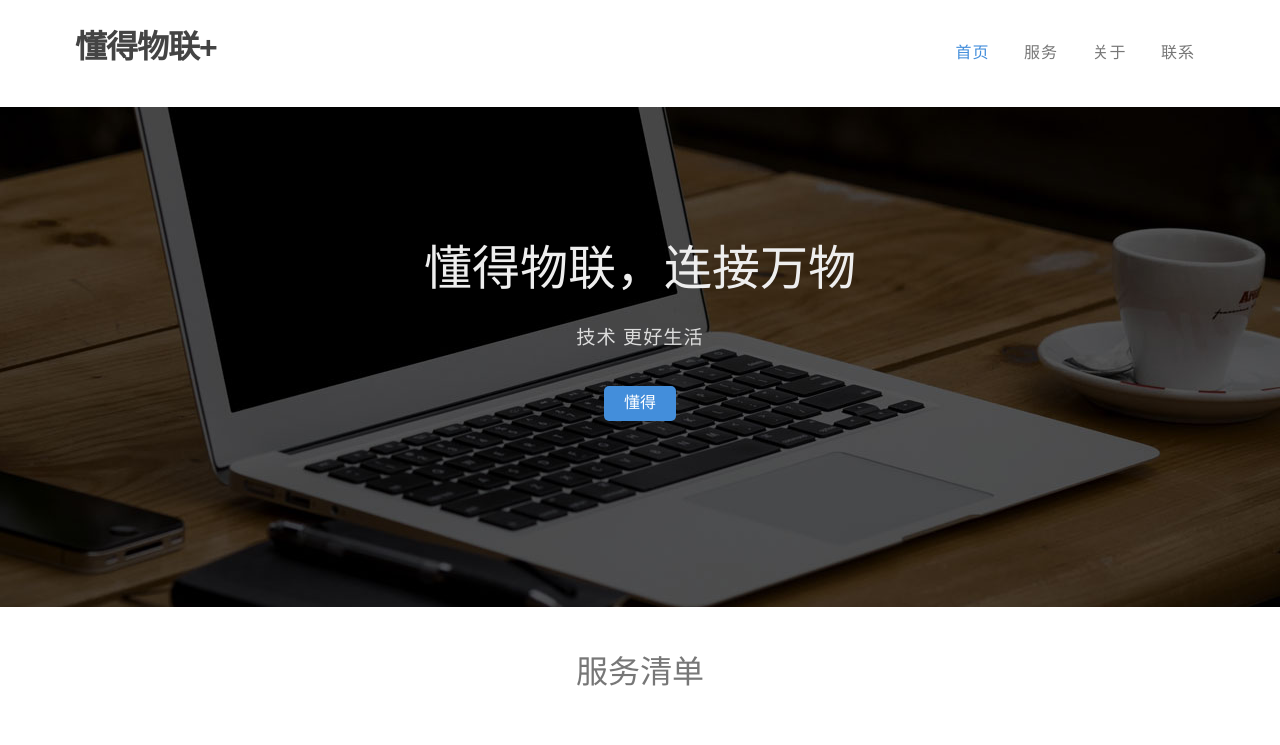
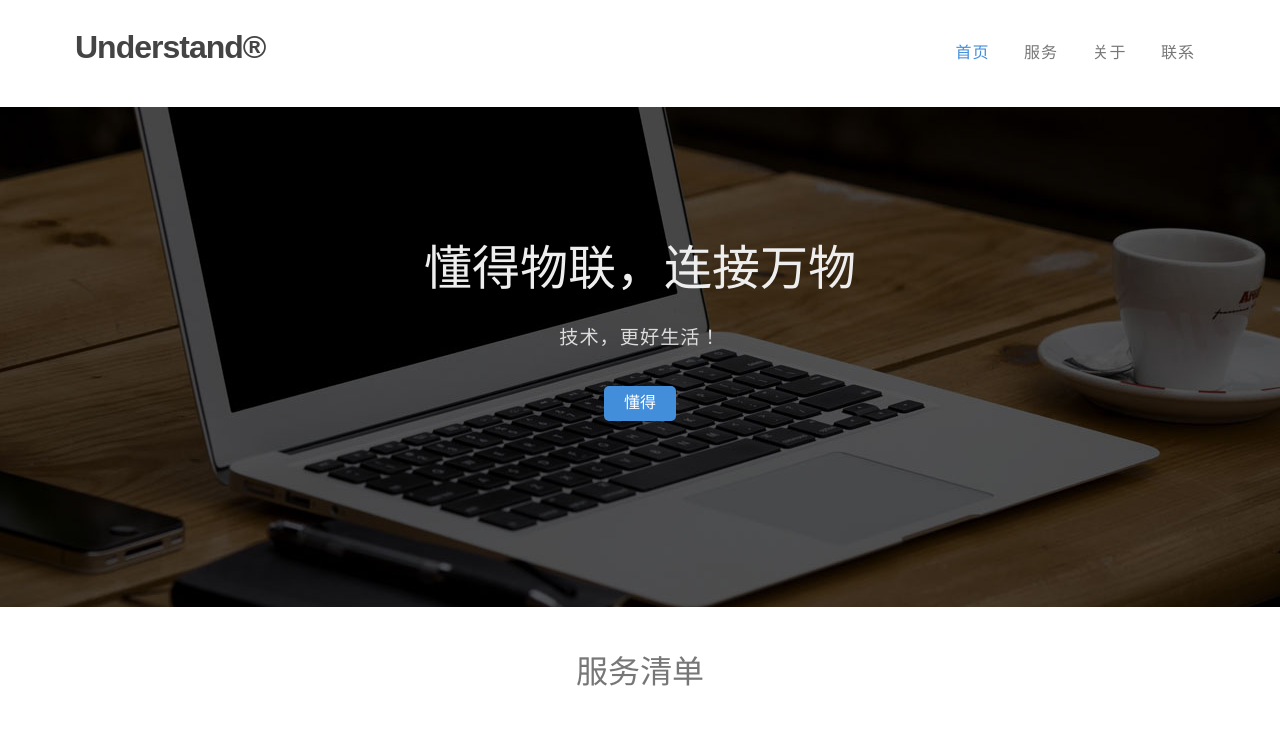
Before and after one commit to dongde/dongde.github.io, a plain HTML site: page index.html in a window 1280 px wide. Shown: the top 745 px of the page. Drawn offline with Linux system fonts and the light colour scheme.

Commit message:
Update index.html
modify info
delete icp num

```diff
--- a/index.html
+++ b/index.html
@@ -14,7 +14,7 @@
 </head>
 <body>
 <div class="header">
-  <div class="container"> <a class="navbar-brand" href="index.html"> 懂得物联+</a>
+  <div class="container"> <a class="navbar-brand" href="index.html"> Understand® </a>
     <div class="menu"> <a class="toggleMenu" href="#"><img src="images/nav_icon.png" alt="" /> </a>
       <ul class="nav" id="nav">
         <li class="current"><a href="index.html">首页</a></li>
@@ -31,7 +31,7 @@
   <div class="container">
     <div class="banner-info">
       <h1>懂得物联，连接万物</h1>
-      <p>技术 更好生活</p>
+      <p> 技术，更好生活！ </p>
       <a class="banner_btn">懂得</a> </div>
   </div>
 </div>
@@ -114,8 +114,6 @@
   <div class="footer_bottom">
     <div class="copy">
         <p>Copyright &copy;2019 懂得 版权所有</p>
-       <a target="_blank" href="http://www.miitbeian.gov.cn/"/><p>蜀ICP备14018415号</p>
-       <a target="_blank" href="http://www.beian.gov.cn/portal/registersysteminfo?recordcode=51019002000726" style="display:inline-block;text-decoration:none;height:20px;line-height:20px;"><img src="./images/batb.png" style="float:left;"/><p style="float:left;height:20px;line-height:20px;margin: 0px 0px 0px 5px; ">川公网安备 51019002000726号</p></a>
     </div>
   </div>
 </div>
```
